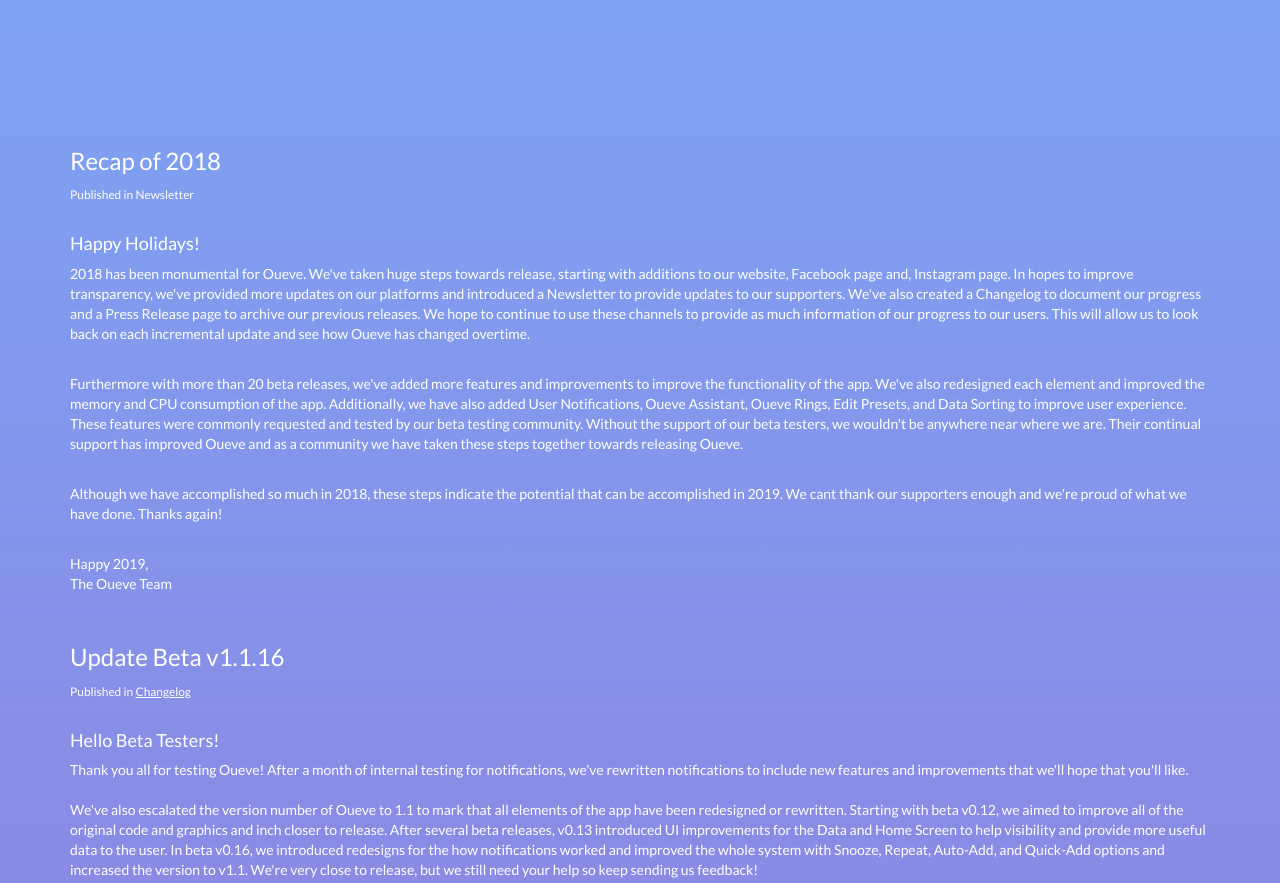
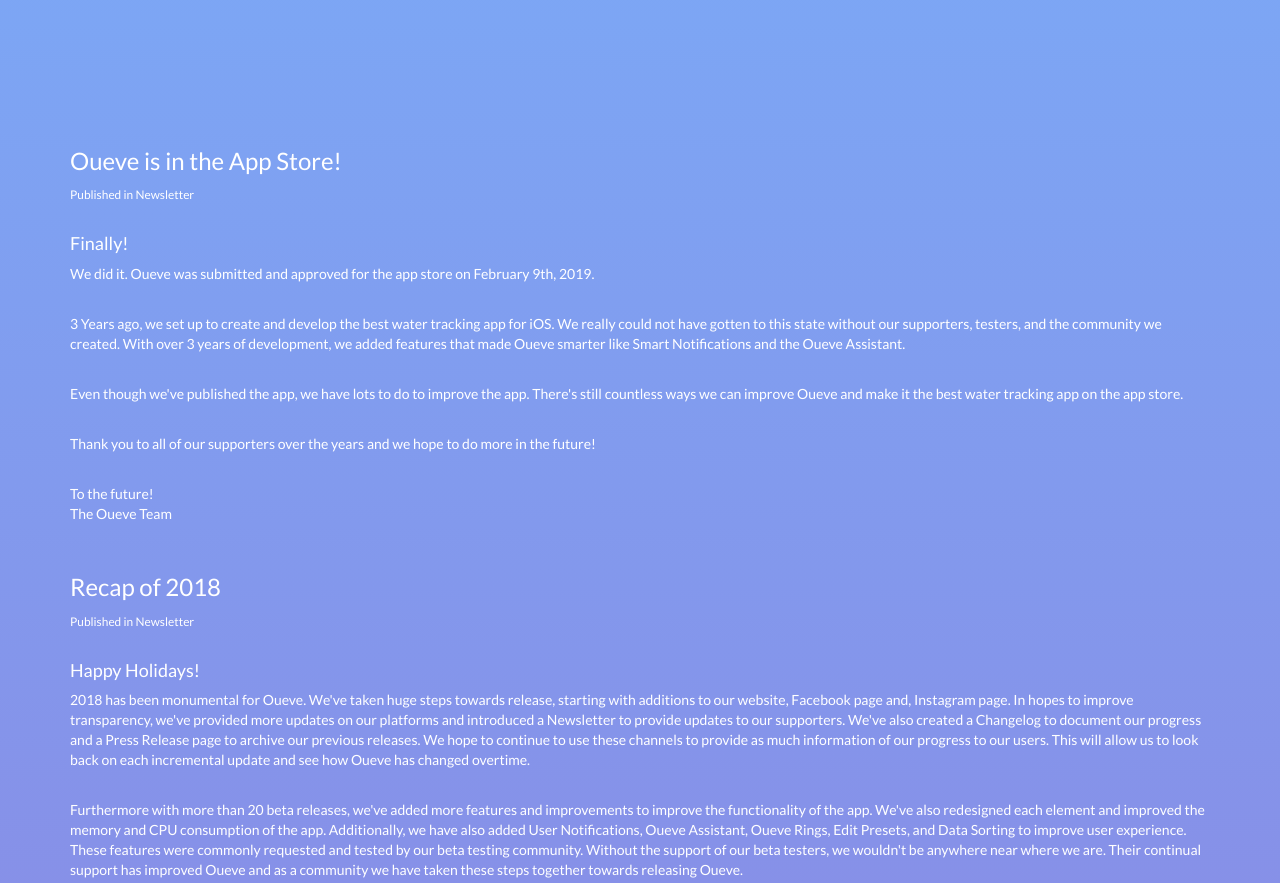
Before and after one commit to oueve/oueve.github.io, a plain HTML site: page press.html in a window 1280 px wide. Shown: the part 765-1648 px from the top of the page. Drawn offline with nearby package versions, Linux system fonts and the light colour scheme.

Commit message:
Added Press

```diff
--- a/press.html
+++ b/press.html
@@ -58,8 +58,8 @@ ga('send', 'pageview');
         <li><a href="basics.html">Basics</a></li>
         <li><a href="science.html">Science</a></li>
         <li><a href="changelog.html">Changelog</a></li>
+        <li><a href="press.html">Press</a></li>
         <li><a href="about.html">About</a></li>
-        <li><a href="press.html">Press</a></li>
       </ul>
     </div>
   </nav>
@@ -72,6 +72,22 @@ ga('send', 'pageview');
 
     <div class="container other" style="width: auto; padding-bottom: 10px">
       <div class="container" style="color: white; text-align: left; width: 100%; padding: auto; border-left: 0">
+        <div class="container text-container">
+          <h3>Oueve is in the App Store!</h3>
+            <small>Published in Newsletter</small>
+              <br><br>
+              <h4>Finally!</h4>
+              <p>We did it. Oueve was submitted and approved for the app store on February 9th, 2019. </p>
+              <br>
+              <p>3 Years ago, we set up to create and develop the best water tracking app for iOS. We really could not have gotten to this state without our supporters, testers, and the community we created. With over 3 years of development, we added features that made Oueve smarter like Smart Notifications and the Oueve Assistant.</p>
+              <br>
+              <p>Even though we've published the app, we have lots to do to improve the app. There's still countless ways we can improve Oueve and make it the best water tracking app on the app store.</p>
+              <br>
+              <p>Thank you to all of our supporters over the years and we hope to do more in the future!</p>
+              <br>
+              <p style="text-align: left">To the future!<br>The Oueve Team</p>
+              <br>
+        </div>
         <div class="container text-container">
           <h3>Recap of 2018</h3>
             <small>Published in Newsletter</small>
```
Also changed, not shown: about.html (+1 -1 lines), basics.html (+1 -1 lines), changelog.html (+1 -1 lines), index.html (+5 -7 lines), legal.html (+1 -1 lines), science.html (+1 -1 lines), images/derek.jpg, 1 other file.
